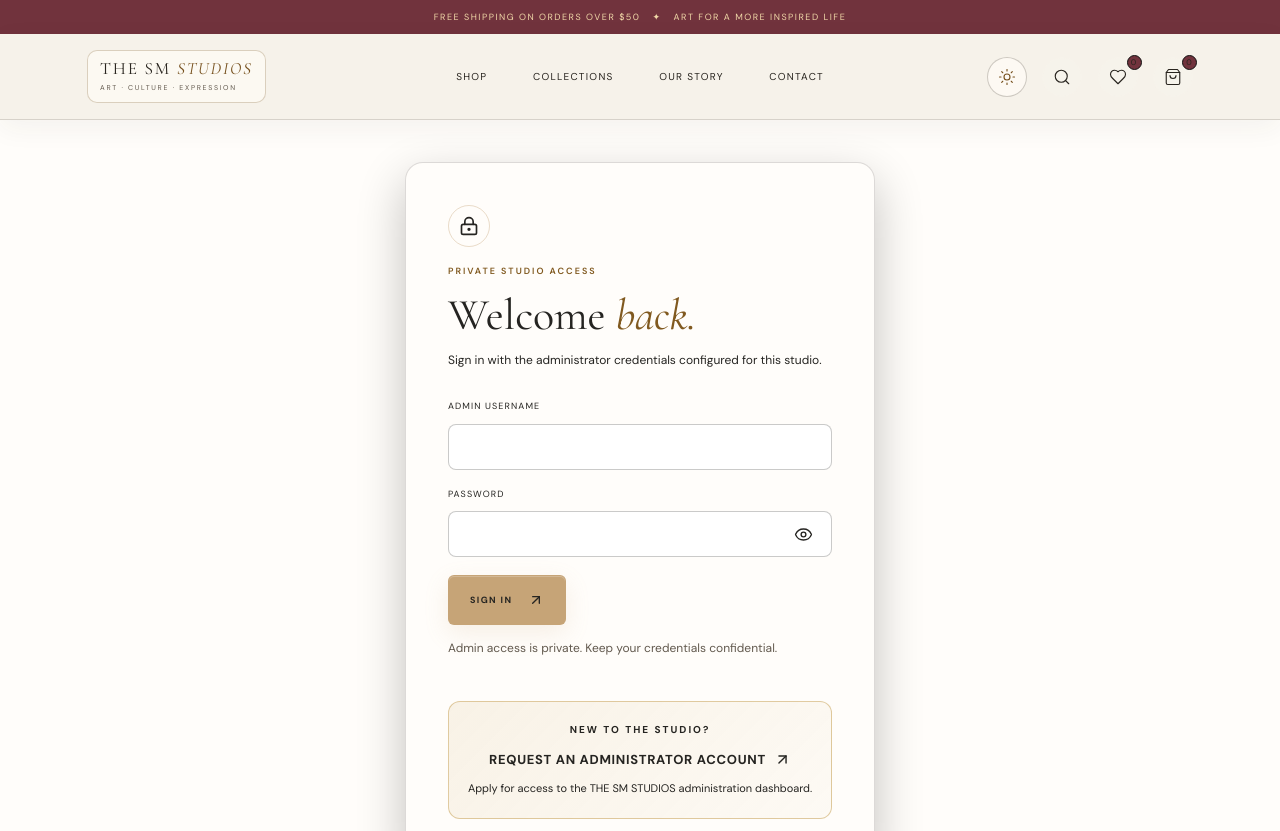
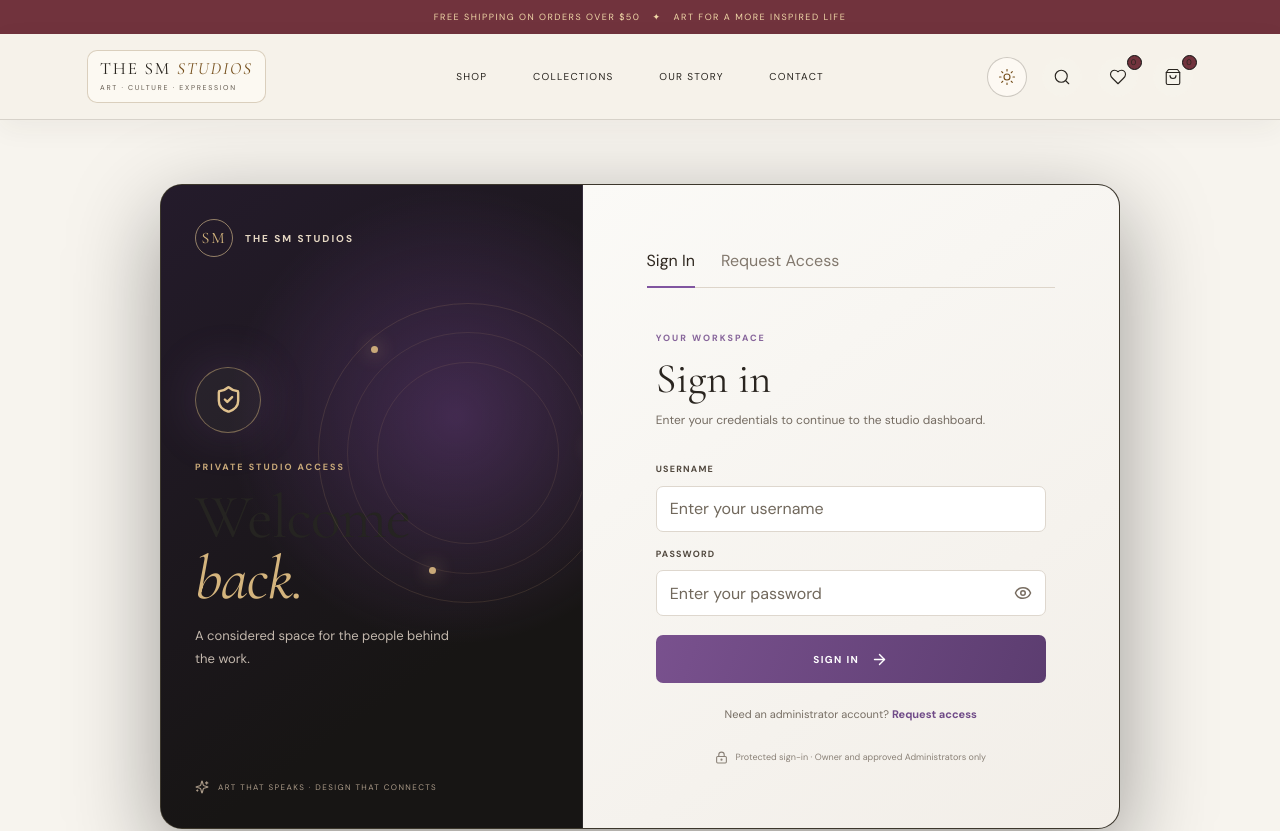
Before and after one commit to saroshkhan12/the-sm-studios, a Next.js app: page /admin/login in a window 1280 px wide. Shown: the top 831 px of the page. Built offline with nearby package versions, Linux system fonts and the light colour scheme.

Commit message:
Integrate animated shared admin sign-in experience

```diff
--- a/src/app/admin/login/page.tsx
+++ b/src/app/admin/login/page.tsx
@@ -1,150 +1,5 @@
-
-"use client";
-
-import { FormEvent, useState } from "react";
-import { useRouter } from "next/navigation";
-import { m, useReducedMotion } from "framer-motion";
-import {
-  ArrowUpRight,
-  LockKeyhole,
-  Eye,
-  EyeOff,
-} from "lucide-react";
-import Link from "next/link";
-import { MotionButton } from "@/components/motion-button";
+import { AdminAuthExperience } from "../auth-experience";
 
 export default function AdminLoginPage() {
-  const router = useRouter();
-  const reduceMotion = useReducedMotion();
-  const [username, setUsername] = useState("");
-  const [password, setPassword] = useState("");
-  const [showPassword, setShowPassword] = useState(false);
-  const [error, setError] = useState("");
-  const [submitting, setSubmitting] = useState(false);
-
-  async function submit(event: FormEvent<HTMLFormElement>) {
-    event.preventDefault();
-    setError("");
-    setSubmitting(true);
-
-    try {
-      const response = await fetch("/api/admin/auth/login", {
-        method: "POST",
-        headers: { "Content-Type": "application/json" },
-        body: JSON.stringify({ username, password }),
-      });
-
-      const result = await response.json();
-
-      if (!response.ok) {
-        setError(result.error || "Unable to sign in.");
-        return;
-      }
-
-      router.replace("/admin");
-      router.refresh();
-    } catch {
-      setError("The admin service could not be reached. Try again.");
-    } finally {
-      setSubmitting(false);
-    }
-  }
-
-  return (
-    <main className="admin-login-page">
-      <m.section
-        className="admin-login-card glass-surface"
-        initial={reduceMotion ? false : { opacity: 0, y: 12 }}
-        animate={{ opacity: 1, y: 0 }}
-        transition={{ duration: reduceMotion ? 0 : 0.3 }}
-      >
-        <span className="admin-login-icon" aria-hidden="true">
-          <LockKeyhole size={20} />
-        </span>
-
-        <span className="eyebrow">PRIVATE STUDIO ACCESS</span>
-
-        <h1>
-          Welcome <em>back.</em>
-        </h1>
-
-        <p>
-          Sign in with the administrator credentials configured for this studio.
-        </p>
-
-        <form onSubmit={submit}>
-          <label htmlFor="admin-username">ADMIN USERNAME</label>
-
-          <input
-            id="admin-username"
-            autoComplete="username"
-            maxLength={200}
-            required
-            value={username}
-            onChange={(event) => setUsername(event.target.value)}
-          />
-
-          <label htmlFor="admin-password">PASSWORD</label>
-
-          <div className="admin-password-wrapper">
-            <input
-              id="admin-password"
-              type={showPassword ? "text" : "password"}
-              autoComplete="current-password"
-              required
-              value={password}
-              onChange={(event) => setPassword(event.target.value)}
-            />
-
-            <button
-              type="button"
-              className="admin-password-toggle"
-              onClick={() => setShowPassword((visible) => !visible)}
-              aria-label={showPassword ? "Hide password" : "Show password"}
-              aria-pressed={showPassword}
-            >
-              {showPassword ? (
-                <EyeOff size={19} aria-hidden="true" />
-              ) : (
-                <Eye size={19} aria-hidden="true" />
-              )}
-            </button>
-          </div>
-
-          {error && (
-            <p className="admin-form-message is-error" role="alert">
-              {error}
-            </p>
-          )}
-
-          <MotionButton
-            className="btn btn-light"
-            type="submit"
-            disabled={submitting}
-          >
-            {submitting ? "SIGNING IN…" : "SIGN IN"}
-            {!submitting && <ArrowUpRight size={16} aria-hidden="true" />}
-          </MotionButton>
-        </form>
-
-        <small>
-          Admin access is private. Keep your credentials confidential.
-        </small>
-
-        {/* Prominent administrator registration section */}
-        <div className="admin-register-link">
-          <span>NEW TO THE STUDIO?</span>
-
-          <Link href="/admin/register">
-            REQUEST AN ADMINISTRATOR ACCOUNT
-            <ArrowUpRight size={17} aria-hidden="true" />
-          </Link>
-
-          <p>
-            Apply for access to the THE SM STUDIOS administration dashboard.
-          </p>
-        </div>
-      </m.section>
-    </main>
-  );
+  return <AdminAuthExperience initialView="signin" />;
 }
```
